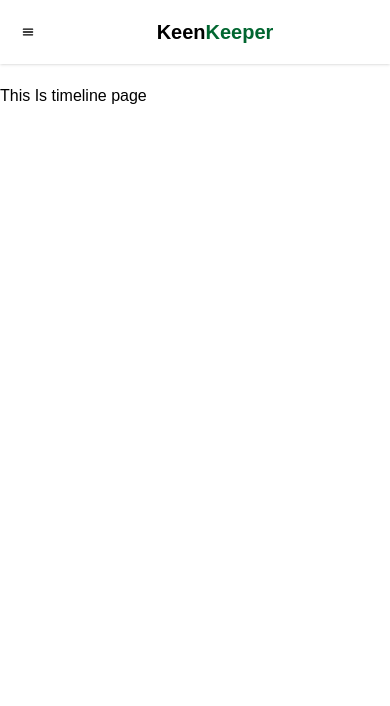
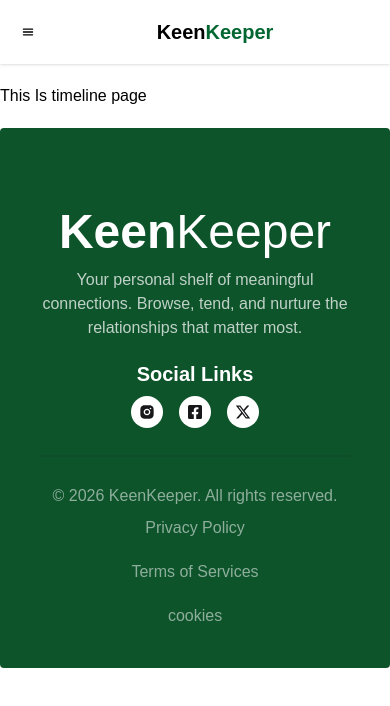
Before and after one commit to Abu-Bakor-Siddik/keen-keeper, a Next.js app: page /timeline in a window 390 px wide. Shown: the top 706 px of the page. Built offline with nearby package versions, Linux system fonts and the light colour scheme.

Commit message:
added footer fully designed and responsive

```diff
--- a/src/app/layout.js
+++ b/src/app/layout.js
@@ -1,6 +1,7 @@
 import { Geist, Geist_Mono } from "next/font/google";
 import "./globals.css";
 import Navbar from "@/components/Navbar";
+import Footer from "@/components/Footer";
 
 const geistSans = Geist({
   variable: "--font-geist-sans",
@@ -25,6 +26,7 @@ export default function RootLayout({ children }) {
       <body>
         <Navbar></Navbar>
         <section className="container mx-auto">{children}</section>
+        <Footer></Footer>
       </body>
     </html>
   );
--- /dev/null
+++ b/src/components/Footer.jsx
@@ -0,0 +1,35 @@
+import { FaFacebookSquare } from "react-icons/fa";
+import { FaXTwitter } from "react-icons/fa6";
+import { RiInstagramFill } from "react-icons/ri";
+
+const Footer = () => {
+  return (
+    <footer className="bg-green-900 text-base-content rounded p-10 pt-20 mt-5">
+      <nav className="flex flex-col justify-center items-center">
+        <div className="text-white text-center">
+            <h1 className="text-5xl mb-3"><span className="font-extrabold!">Keen</span>Keeper</h1>
+            <p className="text-[#fafafac1]">Your personal shelf of meaningful connections. Browse, tend, and nurture the relationships that matter most.</p>
+        </div>
+        <h4 className="text-white font-semibold text-xl mt-5 mb-2">Social Links</h4>
+        <div className="grid grid-flow-col gap-4">
+            <a href="/instagram" className=" bg-white p-2 rounded-full"><RiInstagramFill /></a>
+            <a href="/facebook" className=" bg-white p-2 rounded-full"><FaFacebookSquare /> </a>
+            <a href="/twitter" className=" bg-white p-2 rounded-full"><FaXTwitter /></a>
+        </div>
+      </nav>
+      <div className="divider mt-5 "></div>
+      <div className="text-white md:flex justify-between! mt-5 text-center">
+        <p className="text-[#fafafa8b]">
+          © 2026 KeenKeeper. All rights reserved.
+        </p>
+        <ul className="flex flex-col md:flex-row gap-5 text-[#fafafa8b] text-center mt-2">
+            <li>Privacy Policy</li>
+            <li> Terms of Services</li>
+            <li>cookies</li>
+        </ul>
+      </div>
+    </footer>
+  );
+};
+
+export default Footer;
```
